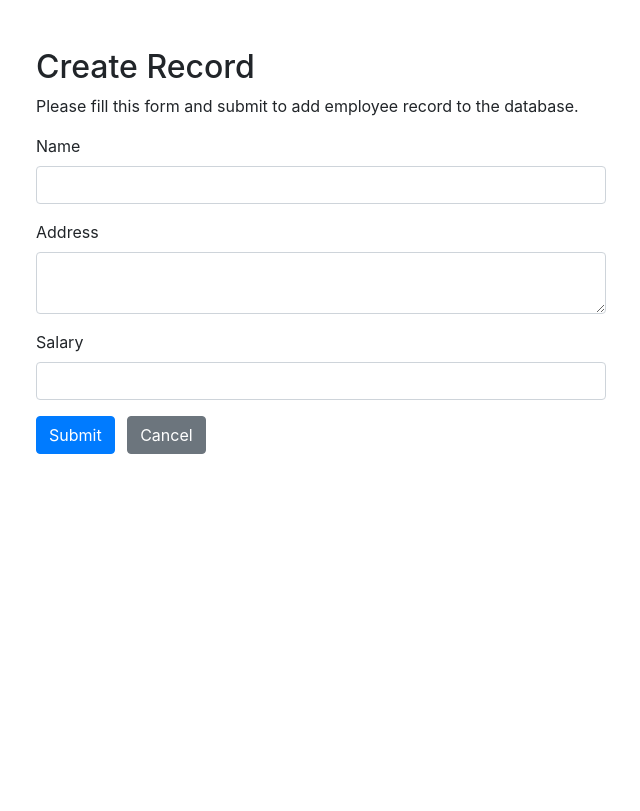
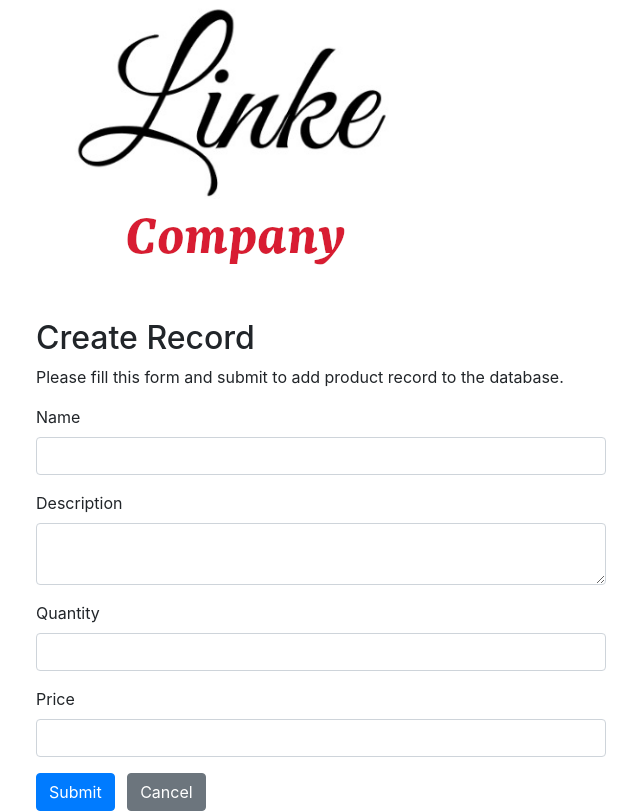
Before and after one commit to gabriellinke/computacao-em-nuvem, a PHP site: page /create.php in a window 1280 px wide. Shown: the whole page, without its empty margins (319-959 px from the left). Before the commit the page ends 454 px from the top, so only its background shows below. Run offline with PHP 8.4, Linux system fonts and the light colour scheme; data that the repository does not hold is empty.

Commit message:
Personaliza a aplicação

```diff
--- a/config.php
+++ b/config.php
@@ -1,7 +1,7 @@
 <?php
 /* Database credentials. Assuming you are running MySQL
 server with default setting (user 'root' with no password) */
-define('DB_SERVER', 'db.multipass');
+define('DB_SERVER', 'db.company.com');
 define('DB_USERNAME', 'phpcrud');
 define('DB_PASSWORD', 'gabriel12');
 define('DB_NAME', 'company');
--- a/create.php
+++ b/create.php
@@ -3,8 +3,8 @@
 require_once "config.php";
 
 // Define variables and initialize with empty values
-$name = $address = $salary = "";
-$name_err = $address_err = $salary_err = "";
+$name = $description = $quantity = $price = "";
+$name_err = $description_err = $quantity_err = $price_err = "";
 
 // Processing form data when form is submitted
 if($_SERVER["REQUEST_METHOD"] == "POST"){
@@ -18,37 +18,48 @@ if($_SERVER["REQUEST_METHOD"] == "POST"){
         $name = $input_name;
     }
 
-    // Validate address
-    $input_address = trim($_POST["address"]);
-    if(empty($input_address)){
-        $address_err = "Please enter an address.";
+    // Validate description
+    $input_description = trim($_POST["description"]);
+    if(empty($input_description)){
+        $description_err = "Please enter an description.";
     } else{
-        $address = $input_address;
+        $description = $input_description;
     }
 
-    // Validate salary
-    $input_salary = trim($_POST["salary"]);
-    if(empty($input_salary)){
-        $salary_err = "Please enter the salary amount.";
-    } elseif(!ctype_digit($input_salary)){
-        $salary_err = "Please enter a positive integer value.";
+    // Validate quantity
+    $input_quantity = trim($_POST["quantity"]);
+    if(empty($input_quantity)){
+        $quantity_err = "Please enter the quantity amount.";
+    } elseif(!ctype_digit($input_quantity)){
+        $quantity_err = "Please enter a positive integer value.";
     } else{
-        $salary = $input_salary;
+        $quantity = $input_quantity;
+    }
+
+    // Validate price
+    $input_price = trim($_POST["price"]);
+    if(empty($input_price)){
+        $price_err = "Please enter the price amount.";
+    } elseif(!ctype_digit($input_price)){
+        $price_err = "Please enter a positive integer value.";
+    } else{
+        $price = $input_price;
     }
 
     // Check input errors before inserting in database
-    if(empty($name_err) && empty($address_err) && empty($salary_err)){
+    if(empty($name_err) && empty($description_err) && empty($quantity_err) && empty($price_err)){
         // Prepare an insert statement
-        $sql = "INSERT INTO employees (name, address, salary) VALUES (?, ?, ?)";
+        $sql = "INSERT INTO employees (name, description, quantity, price) VALUES (?, ?, ?, ?)";
 
         if($stmt = mysqli_prepare($link, $sql)){
             // Bind variables to the prepared statement as parameters
-            mysqli_stmt_bind_param($stmt, "sss", $param_name, $param_address, $param_salary);
+            mysqli_stmt_bind_param($stmt, "sss", $param_name, $param_description, $param_quantity, $param_price);
 
             // Set parameters
             $param_name = $name;
-            $param_address = $address;
-            $param_salary = $salary;
+            $param_description = $description;
+            $param_quantity = $quantity;
+            $param_price = $price;
 
             // Attempt to execute the prepared statement
             if(mysqli_stmt_execute($stmt)){
@@ -87,8 +98,9 @@ if($_SERVER["REQUEST_METHOD"] == "POST"){
         <div class="container-fluid">
             <div class="row">
                 <div class="col-md-12">
+                    <img src="./linke-company-logo.png" alt="Logo">
                     <h2 class="mt-5">Create Record</h2>
-                    <p>Please fill this form and submit to add employee record to the database.</p>
+                    <p>Please fill this form and submit to add product record to the database.</p>
                     <form action="<?php echo htmlspecialchars($_SERVER["PHP_SELF"]); ?>" method="post">
                         <div class="form-group">
                             <label>Name</label>
@@ -96,14 +108,19 @@ if($_SERVER["REQUEST_METHOD"] == "POST"){
                             <span class="invalid-feedback"><?php echo $name_err;?></span>
                         </div>
                         <div class="form-group">
-                            <label>Address</label>
-                            <textarea name="address" class="form-control <?php echo (!empty($address_err)) ? 'is-invalid' : ''; ?>"><?php echo $address; ?></textarea>
-                            <span class="invalid-feedback"><?php echo $address_err;?></span>
+                            <label>Description</label>
+                            <textarea name="description" class="form-control <?php echo (!empty($description_err)) ? 'is-invalid' : ''; ?>"><?php echo $description; ?></textarea>
+                            <span class="invalid-feedback"><?php echo $description_err;?></span>
                         </div>
                         <div class="form-group">
-                            <label>Salary</label>
-                            <input type="text" name="salary" class="form-control <?php echo (!empty($salary_err)) ? 'is-invalid' : ''; ?>" value="<?php echo $salary; ?>">
-                            <span class="invalid-feedback"><?php echo $salary_err;?></span>
+                            <label>Quantity</label>
+                            <input type="text" name="quantity" class="form-control <?php echo (!empty($quantity_err)) ? 'is-invalid' : ''; ?>" value="<?php echo $quantity; ?>">
+                            <span class="invalid-feedback"><?php echo $quantity_err;?></span>
+                        </div>
+                        <div class="form-group">
+                            <label>Price</label>
+                            <input type="text" name="price" class="form-control <?php echo (!empty($price_err)) ? 'is-invalid' : ''; ?>" value="<?php echo $price; ?>">
+                            <span class="invalid-feedback"><?php echo $price_err;?></span>
                         </div>
                         <input type="submit" class="btn btn-primary" value="Submit">
                         <a href="index.php" class="btn btn-secondary ml-2">Cancel</a>
--- a/delete.php
+++ b/delete.php
@@ -5,7 +5,7 @@ if(isset($_POST["id"]) && !empty($_POST["id"])){
     require_once "config.php";
 
     // Prepare a delete statement
-    $sql = "DELETE FROM employees WHERE id = ?";
+    $sql = "DELETE FROM products WHERE id = ?";
 
     if($stmt = mysqli_prepare($link, $sql)){
         // Bind variables to the prepared statement as parameters
@@ -57,11 +57,12 @@ if(isset($_POST["id"]) && !empty($_POST["id"])){
         <div class="container-fluid">
             <div class="row">
                 <div class="col-md-12">
+                    <img src="./linke-company-logo.png" alt="Logo">
                     <h2 class="mt-5 mb-3">Delete Record</h2>
                     <form action="<?php echo htmlspecialchars($_SERVER["PHP_SELF"]); ?>" method="post">
                         <div class="alert alert-danger">
                             <input type="hidden" name="id" value="<?php echo trim($_GET["id"]); ?>"/>
-                            <p>Are you sure you want to delete this employee record?</p>
+                            <p>Are you sure you want to delete this product record?</p>
                             <p>
                                 <input type="submit" value="Yes" class="btn btn-danger">
                                 <a href="index.php" class="btn btn-secondary">No</a>
```
Also changed, not shown: company.sql (+4 -3 lines), index.php (+10 -7 lines), read.php (+13 -7 lines), update.php (+47 -29 lines), linke-company-logo.png (added).
